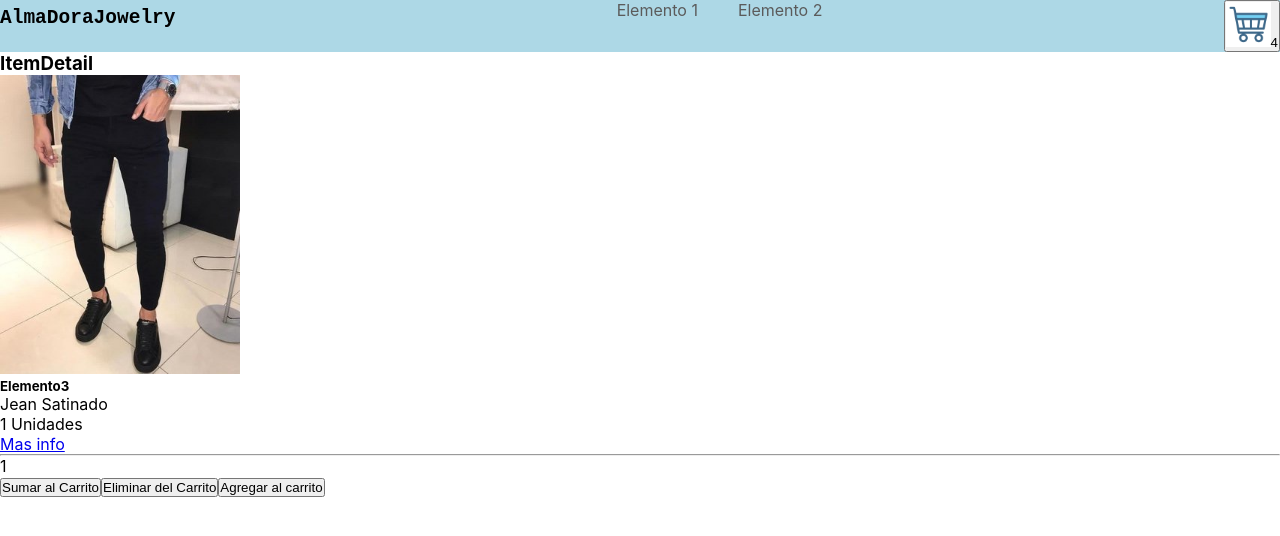
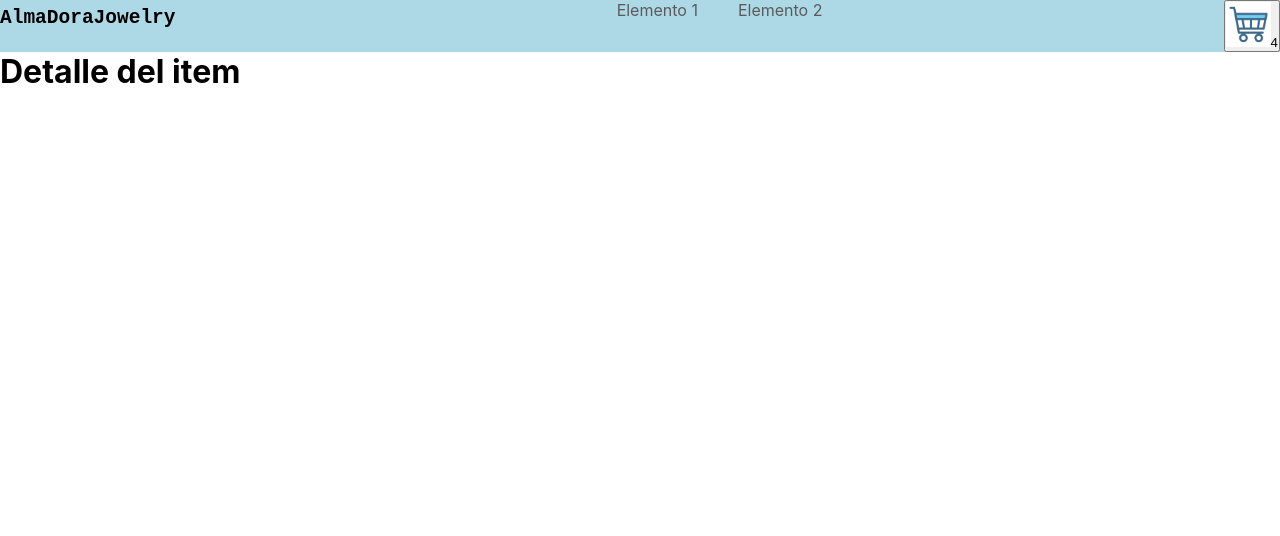
Before and after one commit to Fabrizio-Turdo/React.JS, a React (Create React App) app: page /item in a window 1280 px wide. Shown: the top 536 px of the page. Built offline with nearby package versions, Linux system fonts and the light colour scheme.

Commit message:
organizandoFinal

```diff
--- a/package.json
+++ b/package.json
@@ -9,6 +9,7 @@
     "bootstrap": "^5.1.3",
     "react": "^17.0.2",
     "react-dom": "^17.0.2",
+    "react-router-dom": "^6.2.2",
     "react-scripts": "5.0.0",
     "web-vitals": "^2.1.3"
   },
--- a/src/App.js
+++ b/src/App.js
@@ -2,17 +2,31 @@ import './App.css';
 import Navbar from './components/Navbar/NavBar';
 import ItemListContainer from './components/ItemListContainer/ItemListContainer';
 import ItemDetailContainer from './components/ItemDetailContainer/ItemDetailContainer';
+import { BrowserRouter, Routes, Route } from 'react-router-dom';
+// import ItemDetail from './components/ItemDetailContainer/ItemDetail';
 
 function App() {
   return (
     // jsx sintax
     <>
-      <div className="App">
+      <BrowserRouter>
         <Navbar />
+        <Routes>
+          <Route path="/"
+            element={
+            <ItemListContainer greeting="Bienvenidos a mi Ecommerce" />
+            }>
+          </Route>
+          <Route path="/item" element={
+            <ItemDetailContainer/>
+          }>
 
-      </div>
-      {/* <ItemListContainer greeting="Bienvenidos a mi Ecommerce"/> */}
-      <ItemDetailContainer/>
+          </Route>
+        </Routes>
+      </BrowserRouter>
+      <>
+
+      </>
     </>
   );
 }
--- a/src/components/ItemCount/ItemCount.js
+++ b/src/components/ItemCount/ItemCount.js
@@ -19,7 +19,6 @@ const ItemCount =(props) =>{
             console.log('no sumar')
         }
     }
-
     return(
         <>
             <hr/>
--- a/src/components/ItemDetailContainer/ItemDetail.js
+++ b/src/components/ItemDetailContainer/ItemDetail.js
@@ -1,4 +1,6 @@
-import ItemCount from '../ItemCount/ItemCount'
+import ItemCount from '../ItemCount/ItemCount';
+import ItemList from '../ItemListContainer/ItemList';
+import Data from '../Api/Data'
 
 function ItemDetail ({item}) {
     const onAdd = () =>{
@@ -6,23 +8,18 @@ function ItemDetail ({item}) {
     }
 
 
-    return (
+  return (
+    <>
 
-        <>
-            <h3>ItemDetail</h3>
-            <div className="card">
-                <img src={item.img} className="card-img-top" alt="..."></img>
-                <div className="card-body">
-                  <h5 className="card-title">{item.title}</h5>
-                  <p className="card-text">{item.description}</p>
-                  <p className="card-text">{item.stock}</p>
-                  <a href="inico" className="btn btn-primary">{item.detalles}</a>
-                </div>
-                 <ItemCount stock={5} initial={1} onAdd={onAdd} />
-            </div>
+      <ItemList item={Data.id}/>
 
 
-        </>
-    )
+      <ItemCount stock={5} initial={1} onAdd={onAdd} />
+
+    </>
+  )
+
 }
+
+
 export default ItemDetail;
--- a/src/components/ItemDetailContainer/ItemDetailContainer.js
+++ b/src/components/ItemDetailContainer/ItemDetailContainer.js
@@ -1,19 +1,10 @@
-import {useEffect, useState} from "react";
-import customFetch from "../Api/customFetch";
-import Data from "../Api/Data";
-import ItemDetail from './ItemDetail';
+
 const ItemDetailContainer = () => {
-    const [dato, setDato] = useState({});
-
-    useEffect(() => {
-        customFetch(2000, Data[2])
-            .then(response => setDato(response))
-            .catch(error => console.log(error))
-    }, []);
 
     return(
-        <ItemDetail item={dato}/>
-
+        <>
+        <h1>Detalle del item</h1>
+        </>
     );
 }
 export default ItemDetailContainer;
--- a/src/components/ItemListContainer/Item.jsx
+++ b/src/components/ItemListContainer/Item.jsx
@@ -1,4 +1,6 @@
 import './Item.css'
+import { Link } from 'react-router-dom';
+
 
 const Item = (props) =>{
     return(
@@ -9,7 +11,7 @@ const Item = (props) =>{
                   <h5 className="card-title">{props.title}</h5>
                   <p className="card-text">{props.description}</p>
                   <p className="card-text">{props.stock}</p>
-                  <a href="inico" className="btn btn-primary">{props.detalles}</a>
+                  <Link to="/item" className="btn btn-primary">{props.detalles}</Link>
                 </div>
             </div>
         </>
--- a/src/components/ItemListContainer/ItemListContainer.js
+++ b/src/components/ItemListContainer/ItemListContainer.js
@@ -7,7 +7,7 @@ import ItemList from './ItemList'
 
 
 
-const ItemListContainer =  (props) => {
+const ItemListContainer =  () => {
     const [datos, setDatos] = useState([]);
 
     useEffect(() => {
@@ -16,15 +16,11 @@ const ItemListContainer =  (props) => {
             .catch(error => console.log(error))
     }, []);
 
-    console.log(datos);
+
 
     return(
         <>
-            <h1>{props.greeting}</h1>
             <ItemList data={datos}/>
-
-
-
         </>
     );
 }
--- a/src/components/Navbar/NavBar.js
+++ b/src/components/Navbar/NavBar.js
@@ -1,15 +1,17 @@
 import CartWidget from '../CartWidget/Cartwidget';
 import './NavBar.css';
 import imagen from '../CartWidget/cart.png';
+import { Link } from 'react-router-dom';
+
 
 
 const Navbar = () => {
     return (
          <nav className="Navbar">
-             <h1><a href='#AlmaDoraJowelry'>AlmaDoraJowelry</a></h1>
+             <h1><Link to='/'>AlmaDoraJowelry</Link></h1>
              <ul className="Ul">
-                 <li className="Li"><a href="#Elemento1">Elemento 1</a></li>
-                 <li className="Li"><a href="#Elemento2">Elemento 2</a></li>
+                 <li className="Li"><Link to="category/Elemnto1">Elemento 1</Link></li>
+                 <li className="Li"><Link to="category/Elemento2">Elemento 2</Link></li>
              </ul>
              <CartWidget imagen={imagen}/>
         </nav>
```
Also changed, not shown: src/components/pages/home.jsx (added, +18 -0 lines), 1 other file (tests, documents, lock files or other folders).
